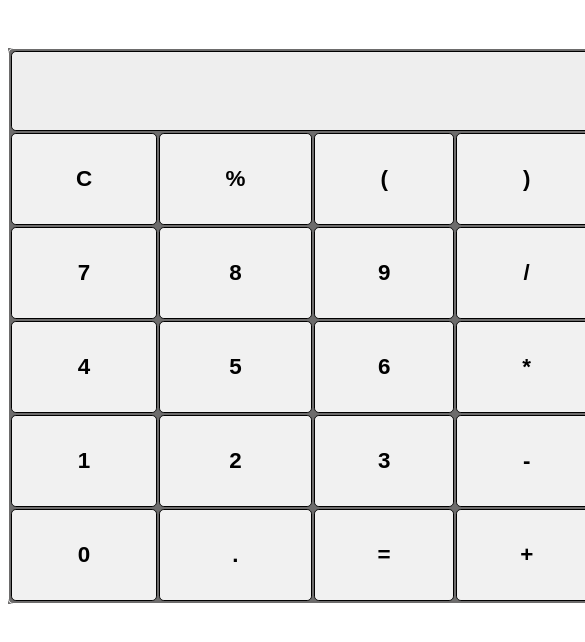
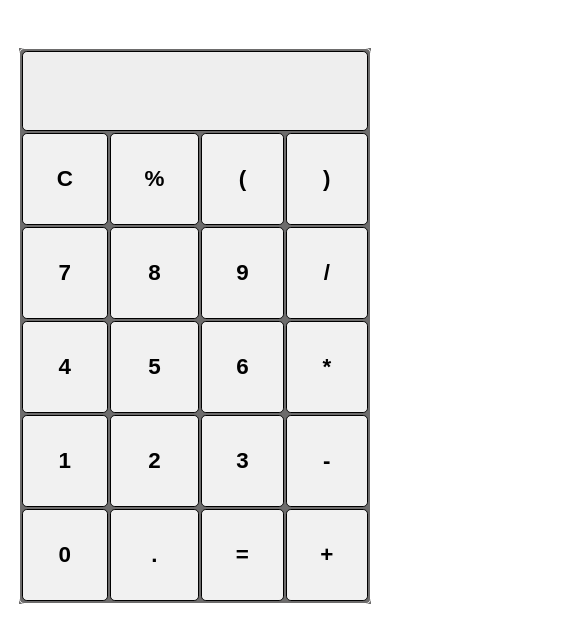
Before and after one commit to LucasSamuelPedrolo/calculadora, a plain HTML site: page src/index.html in a window 390 px wide. Shown: the whole page, 585 px wide, since content can reach past the window. Drawn offline with Linux system fonts and the light colour scheme.

Commit message:
adicionando responsividade

```diff
--- a/src/css/style.css
+++ b/src/css/style.css
@@ -7,7 +7,7 @@
 .calculadoraBase {
     margin: 3rem auto;
     background-color: rgb(109, 108, 108);
-    width: 37rem;
+    width: 30rem;
 }
 
 .calculadora {
@@ -29,7 +29,6 @@
 .btnNum,
 .btnIgual,
 .btnDelete {
-    width: 1rem;
     text-align: center;
     padding: 2rem;
     border: solid black 0.1rem;
@@ -46,3 +45,9 @@
     transition: all 300ms ease-in-out;
     opacity: 0.3;
 }
+
+@media (max-width: 414px) {
+    .calculadoraBase{
+        width: 22rem;
+    }
+}
```
